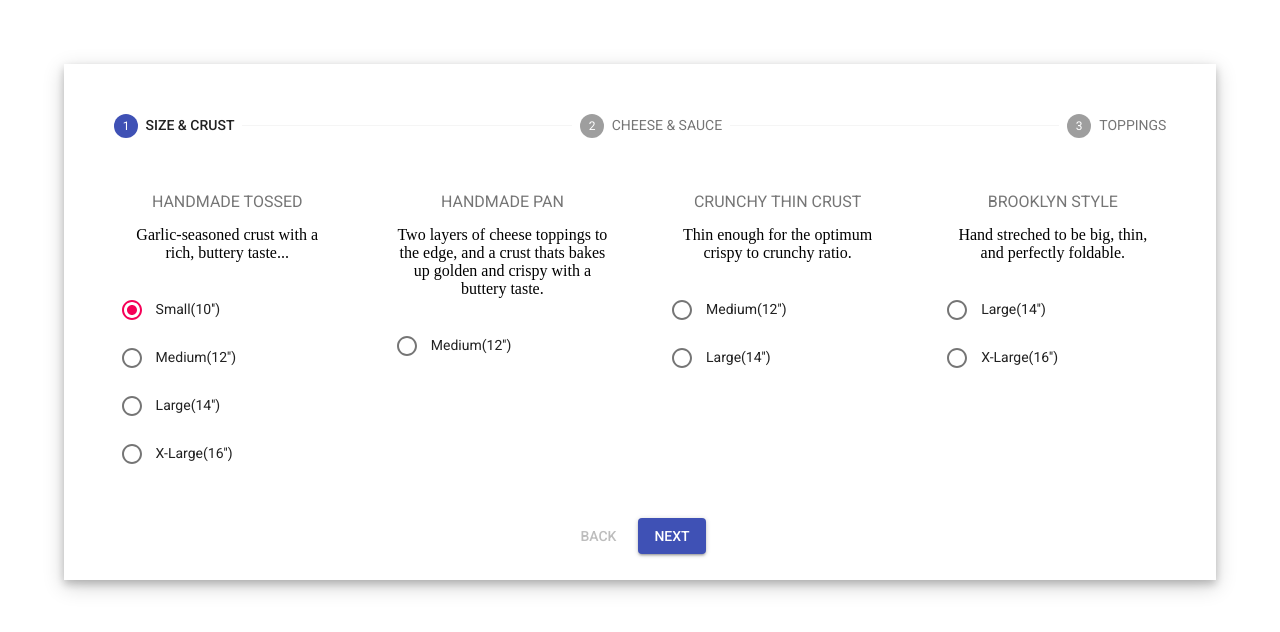
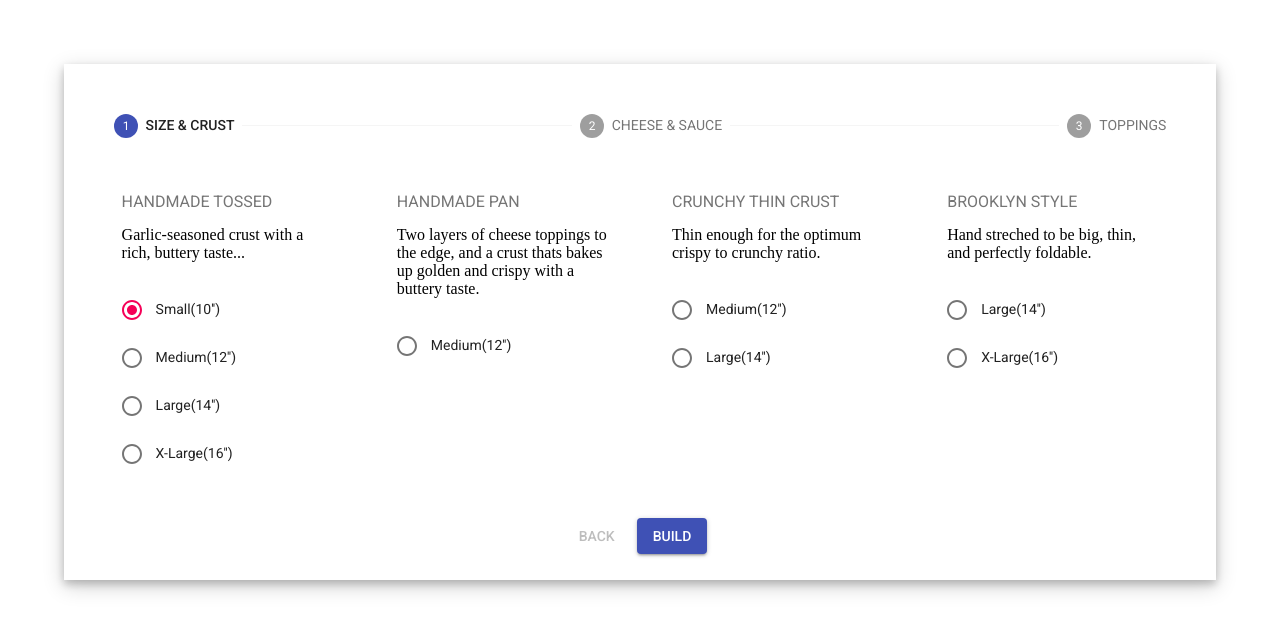
Before and after one commit to rrohitmaheshwari/Web-UI-Design-and-Development, a React (Create React App) app in the folder google-charts-pizza/: page / in a window 1280 px wide. Shown: the top 632 px of the page. Built offline with nearby package versions, Linux system fonts and the light colour scheme.

Commit message:
updating CSS
assignment completed

```diff
--- a/google-charts-pizza/src/components/step1.js
+++ b/google-charts-pizza/src/components/step1.js
@@ -66,7 +66,7 @@ class RadioButtonsGroup extends React.Component {
         const {classes} = this.props;
         localStorage.setItem('step1', JSON.stringify(this.state));
         return (
-            <div className={classes.root}>
+            <div className={classes.root} style={{textAlign: "left"}}>
 
                 <FormControl component="fieldset" className={classes.formControl} fullWidth={true}>
                     <FormLabel component="legend">HANDMADE TOSSED</FormLabel>
--- a/google-charts-pizza/src/components/step2.js
+++ b/google-charts-pizza/src/components/step2.js
@@ -43,7 +43,7 @@ class RadioButtonsGroup extends React.Component {
         localStorage.setItem('step2', JSON.stringify(this.state));
 
         return (
-            <div className={classes.root}>
+            <div className={classes.root} style={{textAlign: "left"}}>
 
                 <FormControl component="fieldset" className={classes.formControl} fullWidth={true}>
                     <FormLabel component="legend">CHEESE?</FormLabel>
--- a/google-charts-pizza/src/components/step3.js
+++ b/google-charts-pizza/src/components/step3.js
@@ -61,7 +61,7 @@ class RadioButtonsGroup extends React.Component {
         localStorage.setItem('step3', JSON.stringify(this.state));
 
         return (
-            <div className={classes.root}>
+            <div className={classes.root} style={{textAlign: "left"}}>
 
                 <FormControl component="fieldset" className={classes.formControl} fullWidth={true}>
                     <FormLabel component="legend">CHOOSE MEATS</FormLabel>
--- a/google-charts-pizza/src/components/stepper.js
+++ b/google-charts-pizza/src/components/stepper.js
@@ -209,7 +209,7 @@ class HorizontalLinearStepper extends React.Component {
                         <div>
                             <Dashboard/>
                             <Button onClick={this.handleReset} className={classes.button}>
-                                Reset
+                                HOME
                             </Button>
                         </div>
                     ) : (
@@ -229,7 +229,7 @@ class HorizontalLinearStepper extends React.Component {
                                     onClick={this.handleNext}
                                     className={classes.button}
                                 >
-                                    {activeStep === steps.length - 1 ? 'Finish' : 'Next'}
+                                    {activeStep === steps.length - 1 ? 'Finish' : 'Build'}
                                 </Button>
                             </div>
                         </div>
```
